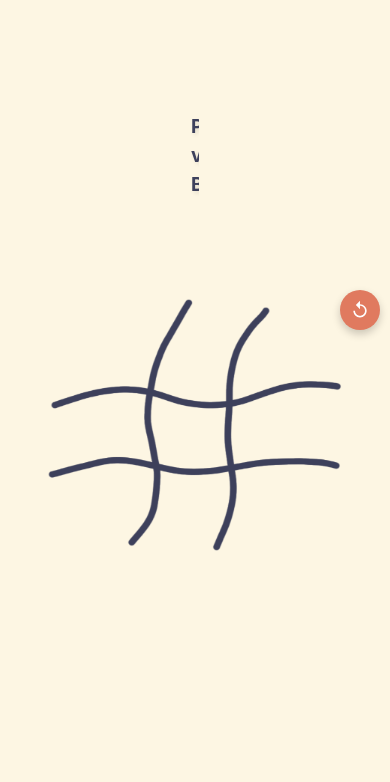
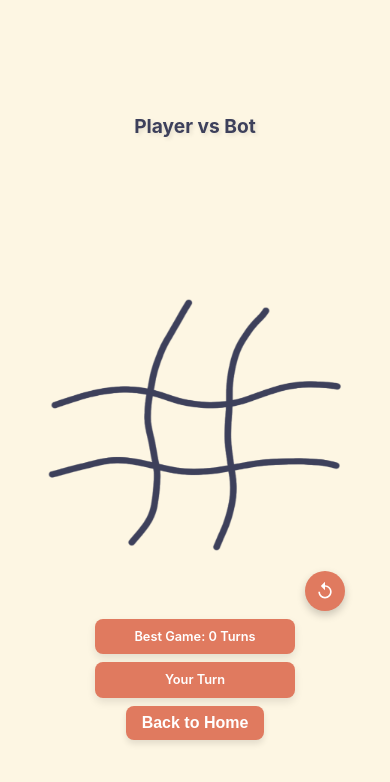
Before and after one commit to ItsDeco/DiDaDoe, a React (Vite) app: page /play-bot in a window 390 px wide. Shown: the top 782 px of the page. Built offline with nearby package versions, Linux system fonts and the light colour scheme.

Commit message:
Mobile style changes

```diff
--- a/src/components/Game.css
+++ b/src/components/Game.css
@@ -402,8 +402,6 @@ html, body {
     flex-direction: column;
     align-items: center;
     justify-content: center;
-    position: fixed;
-    min-height: 100vh;
   }
 
   .left-controls {
```
